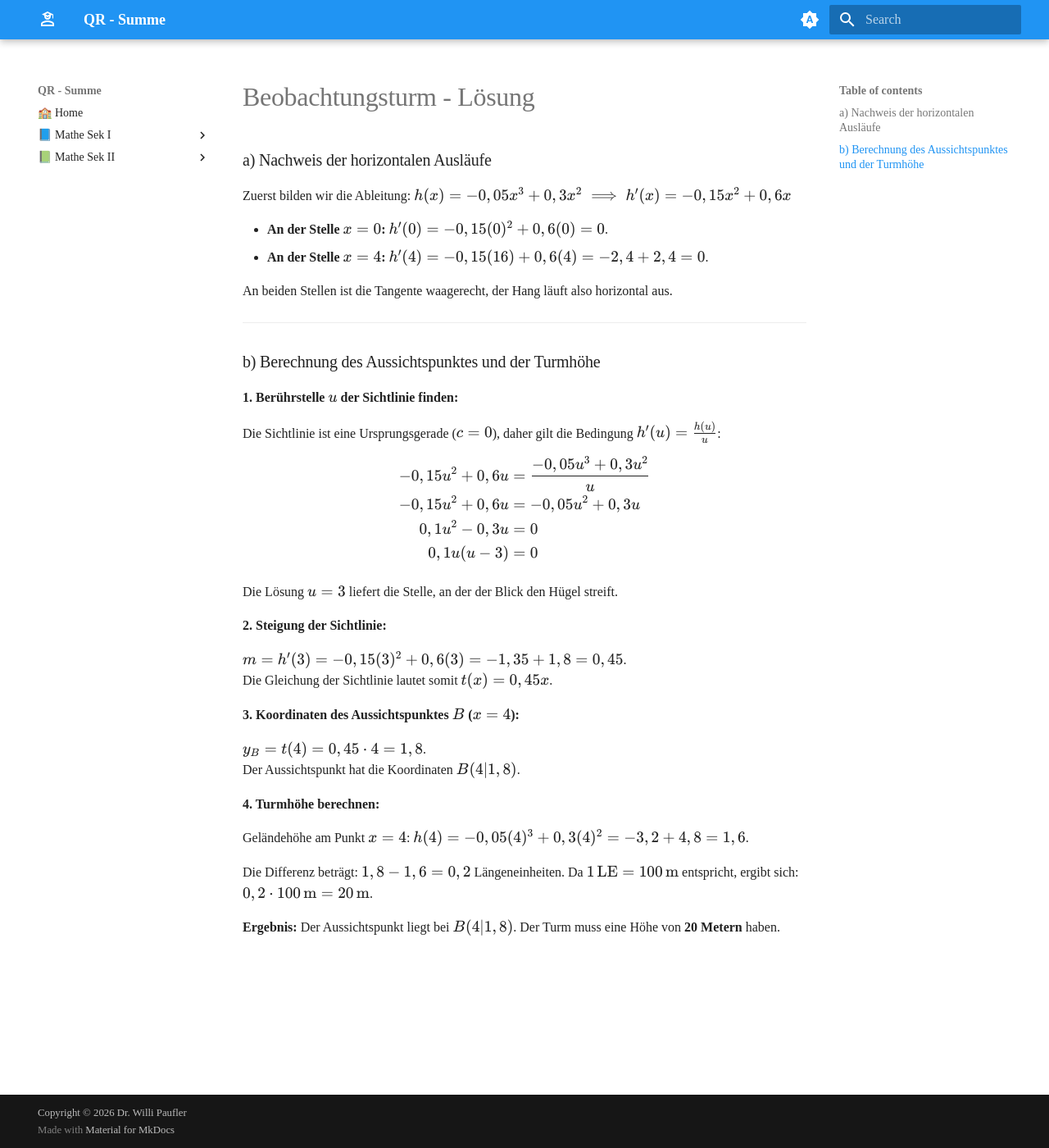
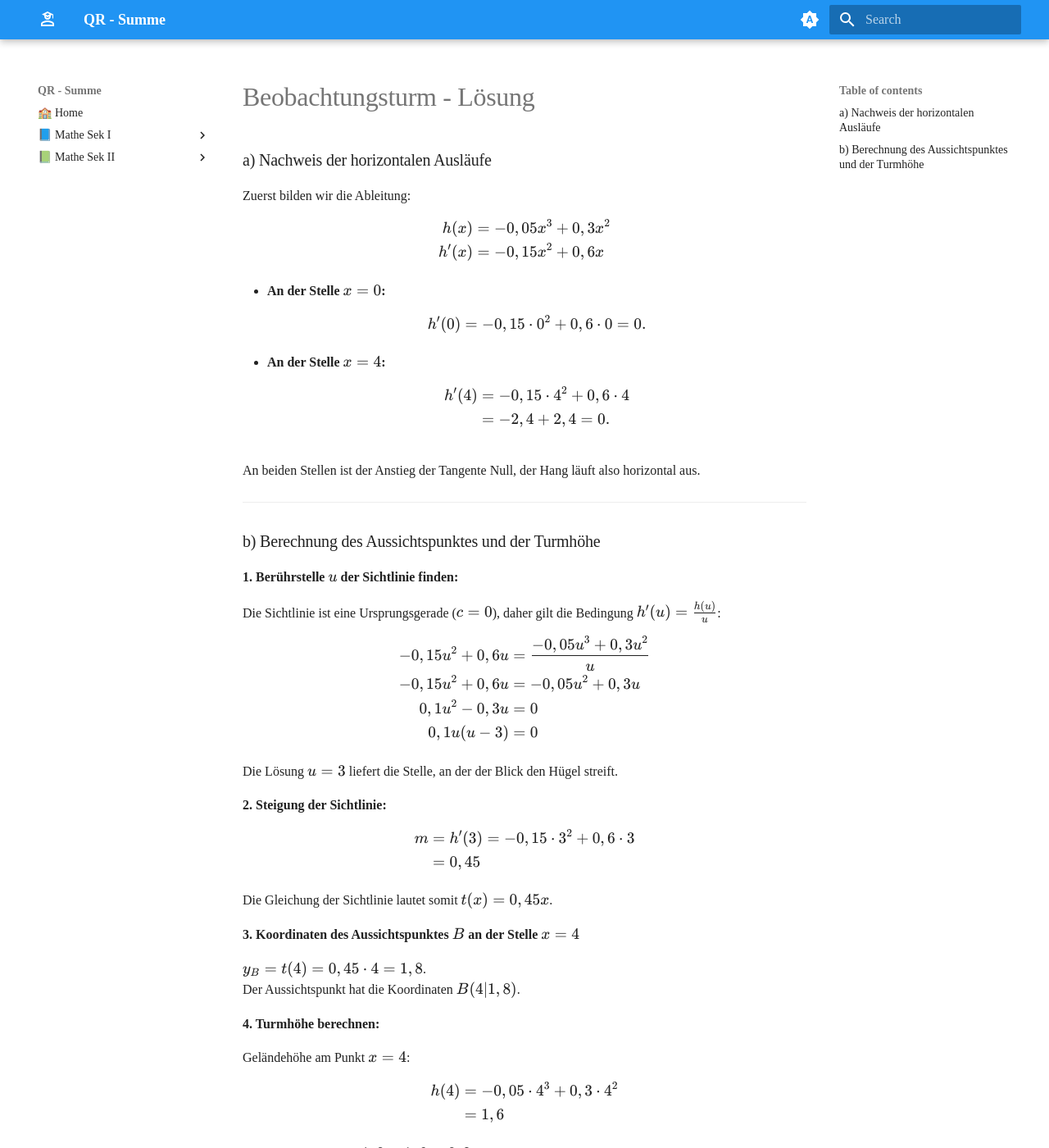
Before and after one commit to willipaufler/qr-edu, an MkDocs documentation site: the page built from docs/ma_sek_ii/diff/tnw/skihang_l.md, in a window 1280 px wide and 1400 px high. Shown: the whole window at 82% size. Built offline with MkDocs 1.6.1 and Material for MkDocs 9.7.7, drawn with Linux system fonts in a browser that asks for light colours; some web fonts are replaced.

Commit message:
Formatierung Beobachtungsturm geändert

```diff
--- a/docs/ma_sek_ii/diff/tnw/skihang_l.md
+++ b/docs/ma_sek_ii/diff/tnw/skihang_l.md
@@ -2,12 +2,29 @@
 
 ### a) Nachweis der horizontalen Ausläufe
 Zuerst bilden wir die Ableitung:
-$h(x) = -0,05x^3 + 0,3x^2 \implies h'(x) = -0,15x^2 + 0,6x$
+$$
+\begin{aligned}
+h(x) &= -0,05x^3 + 0,3x^2\\\\
+h'(x) &= -0,15x^2 + 0,6x
+\end{aligned}
+$$
 
-* **An der Stelle $x=0$:** $h'(0) = -0,15(0)^2 + 0,6(0) = 0$.
-* **An der Stelle $x=4$:** $h'(4) = -0,15(16) + 0,6(4) = -2,4 + 2,4 = 0$.
 
-An beiden Stellen ist die Tangente waagerecht, der Hang läuft also horizontal aus.
+* **An der Stelle $x=0$:**
+$$
+\begin{aligned}
+h'(0) = -0,15\cdot0^2 + 0,6\cdot 0 = 0.
+\end{aligned}
+$$
+* **An der Stelle $x=4$:**
+$$
+\begin{aligned}
+h'(4) &= -0,15\cdot 4^2 + 0,6\cdot 4\\\\
+ &= -2,4 + 2,4 = 0.
+\end{aligned}
+$$
+
+An beiden Stellen ist der Anstieg der Tangente Null, der Hang läuft also horizontal aus.
 
 ---
 
@@ -28,10 +45,15 @@ Die Lösung $u=3$ liefert die Stelle, an der der Blick den Hügel streift.
 
 **2. Steigung der Sichtlinie:**
 
-$m = h'(3) = -0,15(3)^2 + 0,6(3) = -1,35 + 1,8 = 0,45$.
+$$
+\begin{aligned}
+m &= h'(3) = -0,15\cdot 3^2 + 0,6 \cdot 3\\\\
+ &= 0,45
+\end{aligned}
+$$
 Die Gleichung der Sichtlinie lautet somit $t(x) = 0,45x$.
 
-**3. Koordinaten des Aussichtspunktes $B$ ($x=4$):**
+**3. Koordinaten des Aussichtspunktes $B$ an der Stelle $x=4$**
 
 $y_B = t(4) = 0,45 \cdot 4 = 1,8$.
 Der Aussichtspunkt hat die Koordinaten **$B(4 | 1,8)$**.
@@ -39,7 +61,12 @@ Der Aussichtspunkt hat die Koordinaten **$B(4 | 1,8)$**.
 **4. Turmhöhe berechnen:**
 
 Geländehöhe am Punkt $x=4$:
-$h(4) = -0,05(4)^3 + 0,3(4)^2 = -3,2 + 4,8 = 1,6$.
+$$
+\begin{aligned}
+h(4) &= -0,05\cdot 4^3 + 0,3\cdot 4^2 \\\\
+ &= 1,6
+\end{aligned}
+$$
 
 Die Differenz beträgt: $1,8 - 1,6 = 0,2$ Längeneinheiten.
 Da $1\,\text{LE} = 100\,\text{m}$ entspricht, ergibt sich:
```
